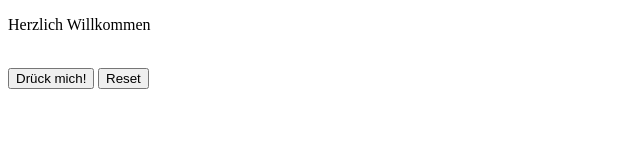
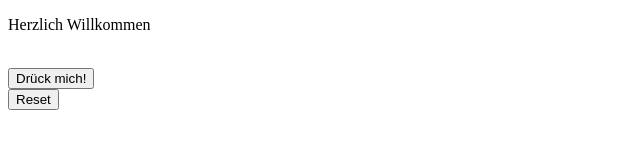
Before and after one commit to VIPMarcel/vipmarcel.github.io, a plain HTML site: page index.html in a window 1280 px wide. Shown: the whole page, without its empty margins (0-640 px from the left). Drawn offline with Linux system fonts and the light colour scheme.

Commit message:
Update index.html

```diff
--- a/index.html
+++ b/index.html
@@ -10,7 +10,7 @@
   <body>
     <div class="flipInX">
       <p id="text">Herzlich Willkommen</p><br>
-      <button class="wobble" type="submit" onclick="changeText()">Drück mich!</button>
+      <button class="wobble" type="submit" onclick="changeText()">Drück mich!</button><br>
       <button class="flipInX" type="submit" onclick="resetText()">Reset</button>
       <script>
         var x = 1;
```
